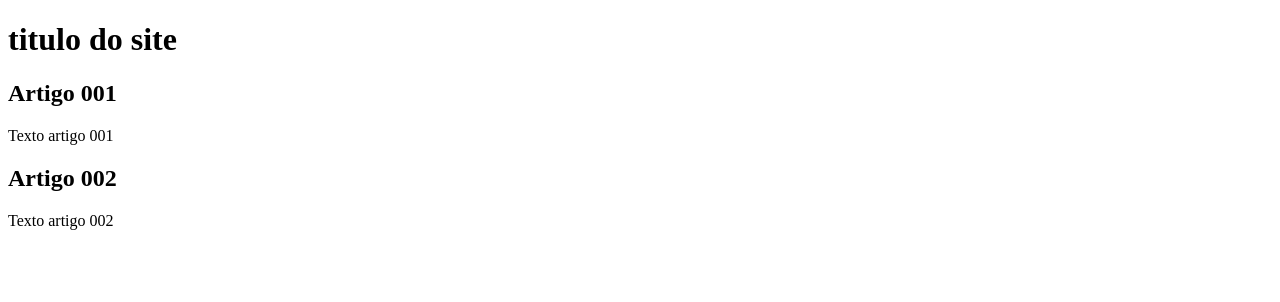
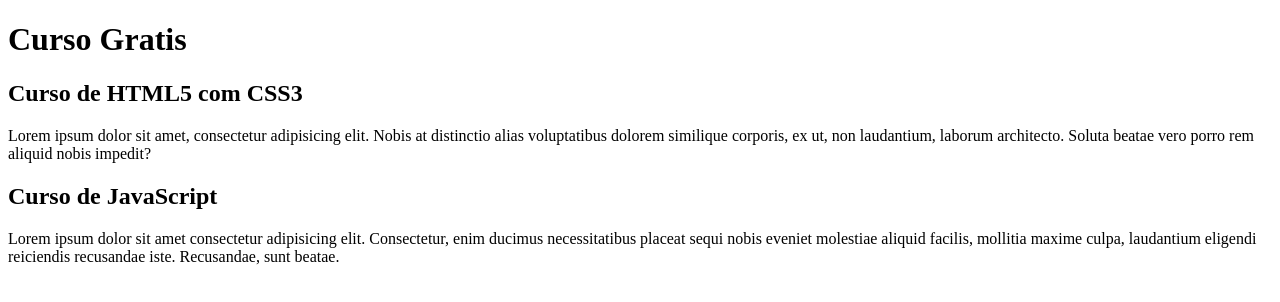
Before and after one commit to Juanfonseca10/juanfonseca.github.io, a plain HTML site: page index.html in a window 1280 px wide. Drawn offline with Linux system fonts and the light colour scheme.

Commit message:
começei a escrever conteudo

```diff
--- a/index.html
+++ b/index.html
@@ -7,15 +7,15 @@
   <body>
     <main>
         <header>
-            <h1>titulo do site</h1>
+            <h1>Curso Gratis</h1>
         </header>
         <article>
-            <h2>Artigo 001</h2>
-            <p>Texto artigo 001</p>
+            <h2>Curso de HTML5 com CSS3</h2>
+            <p>Lorem ipsum dolor sit amet, consectetur adipisicing elit. Nobis at distinctio alias voluptatibus dolorem similique corporis, ex ut, non laudantium, laborum architecto. Soluta beatae vero porro rem aliquid nobis impedit?</p>
         </article>
         <article>
-            <h2>Artigo 002</h2>
-            <p>Texto artigo 002</p>
+            <h2>Curso de JavaScript</h2>
+            <p>Lorem ipsum dolor sit amet consectetur adipisicing elit. Consectetur, enim ducimus necessitatibus placeat sequi nobis eveniet molestiae aliquid facilis, mollitia maxime culpa, laudantium eligendi reiciendis recusandae iste. Recusandae, sunt beatae.</p>
         </article>
     </main>
   </body>
```
